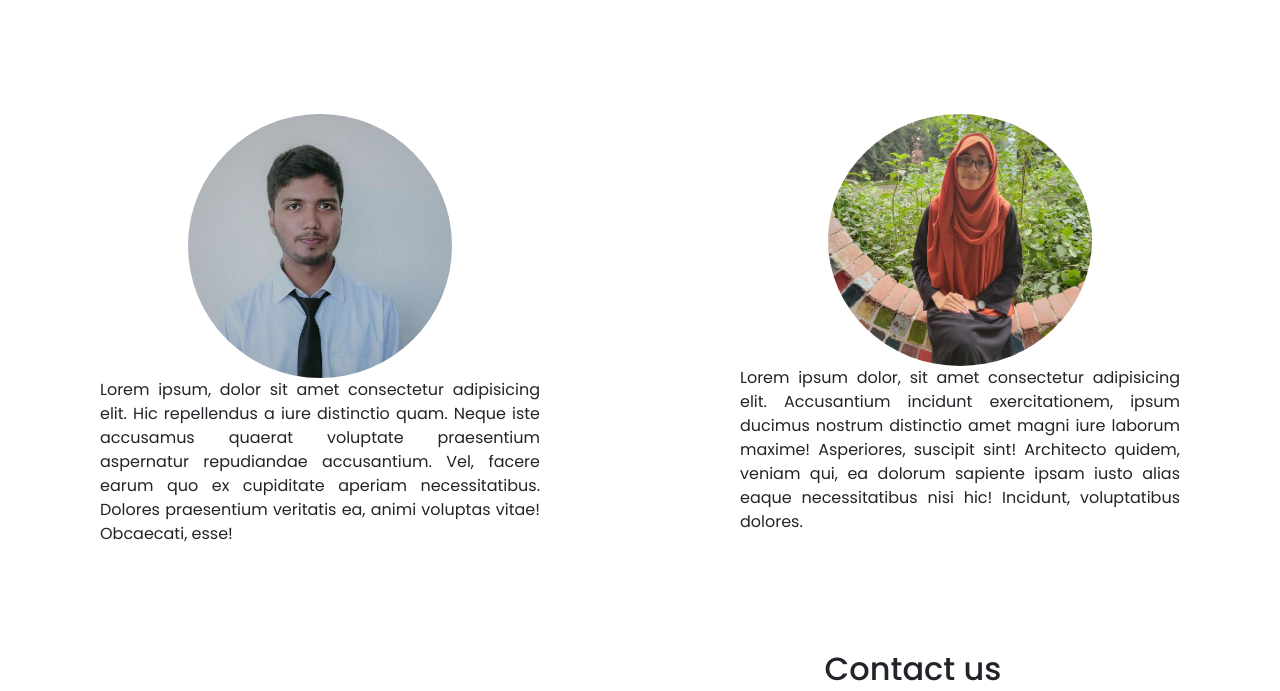
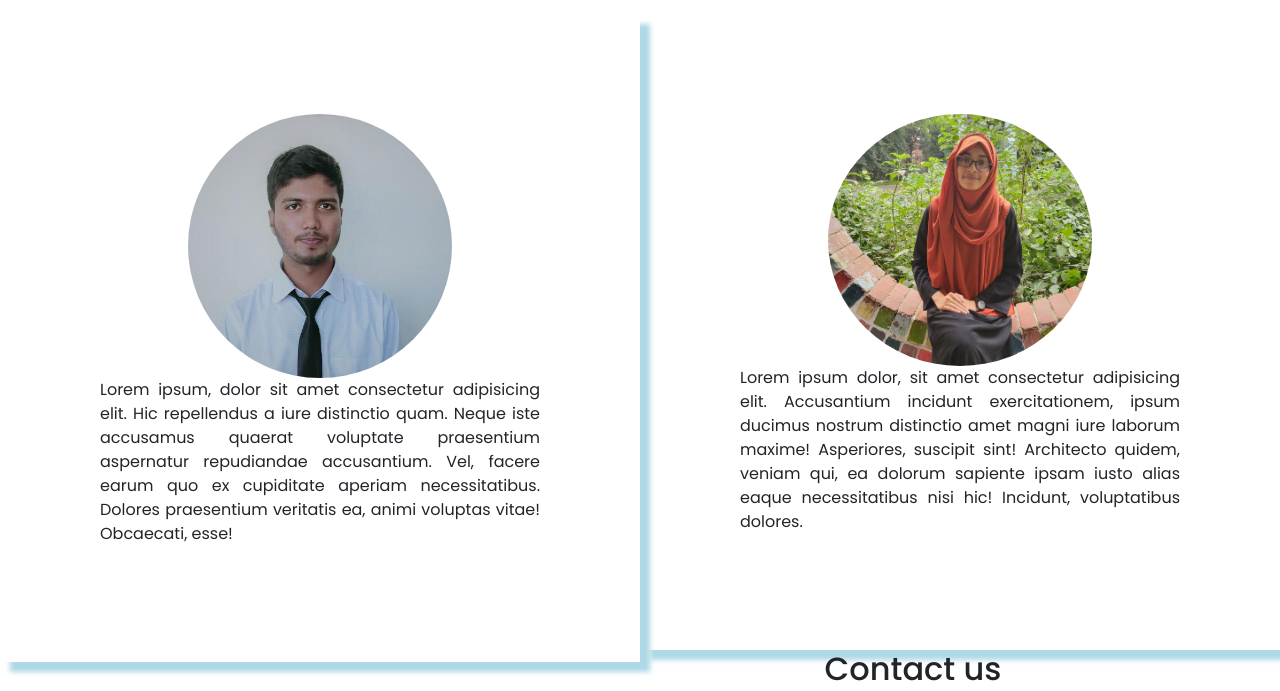
Before and after one commit to Rakibul-Hasan-Konok/JU_Admission_Helpline, a plain HTML site: page index.html in a window 1280 px wide. Shown: the part 802-1493 px from the top of the page. Drawn offline with nearby package versions, Linux system fonts and the light colour scheme.

Commit message:
added shadow

```diff
--- a/CSS/style.css
+++ b/CSS/style.css
@@ -10,6 +10,9 @@ a {
 a:hover{
   background-color: rgb(34, 189, 132);
 }
+
+
+
 .section-title h2 {
   text-shadow: 1px 1px 2px #4444;
 }
@@ -191,7 +194,13 @@ margin: 0px 5px;
 }
 }
 
-
+#ContactUs{
+  box-shadow: 10px 10px 5px lightblue;
+  margin-top: 500px;
+}
+#main{
+  margin-top: 200px;
+}
 /* teaminfo */
 .team-member {
 float: left;
@@ -199,6 +208,7 @@ width: 50%;
 box-sizing: border-box;
 padding: 100px;
 text-align: center;
+box-shadow: 10px 10px 5px lightblue;
 }
 
 .team-member img {
```
Also changed, not shown: index.html (+1 -1 lines).
